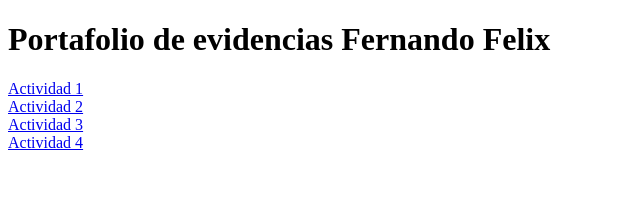
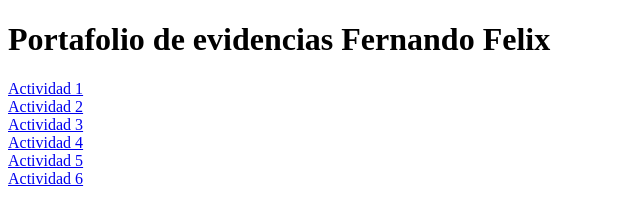
Before and after one commit to feliczz/paginaweb, a plain HTML site: page index.html in a window 1280 px wide. Shown: the whole page, without its empty margins (0-640 px from the left). Drawn offline with Linux system fonts and the light colour scheme.

Commit message:
Update index.html

```diff
--- a/index.html
+++ b/index.html
@@ -10,5 +10,7 @@
 	<a href="actividad2.html">Actividad 2</a> <br>
 	<a href="actividad3.html">Actividad 3</a> <br>
 	<a href="actividad4.html">Actividad 4</a> <br>
+	<a href="actividad5.html">Actividad 5</a> <br>
+	<a href="actividad6.html">Actividad 6</a> <br>
 </body>
 </html>
```
